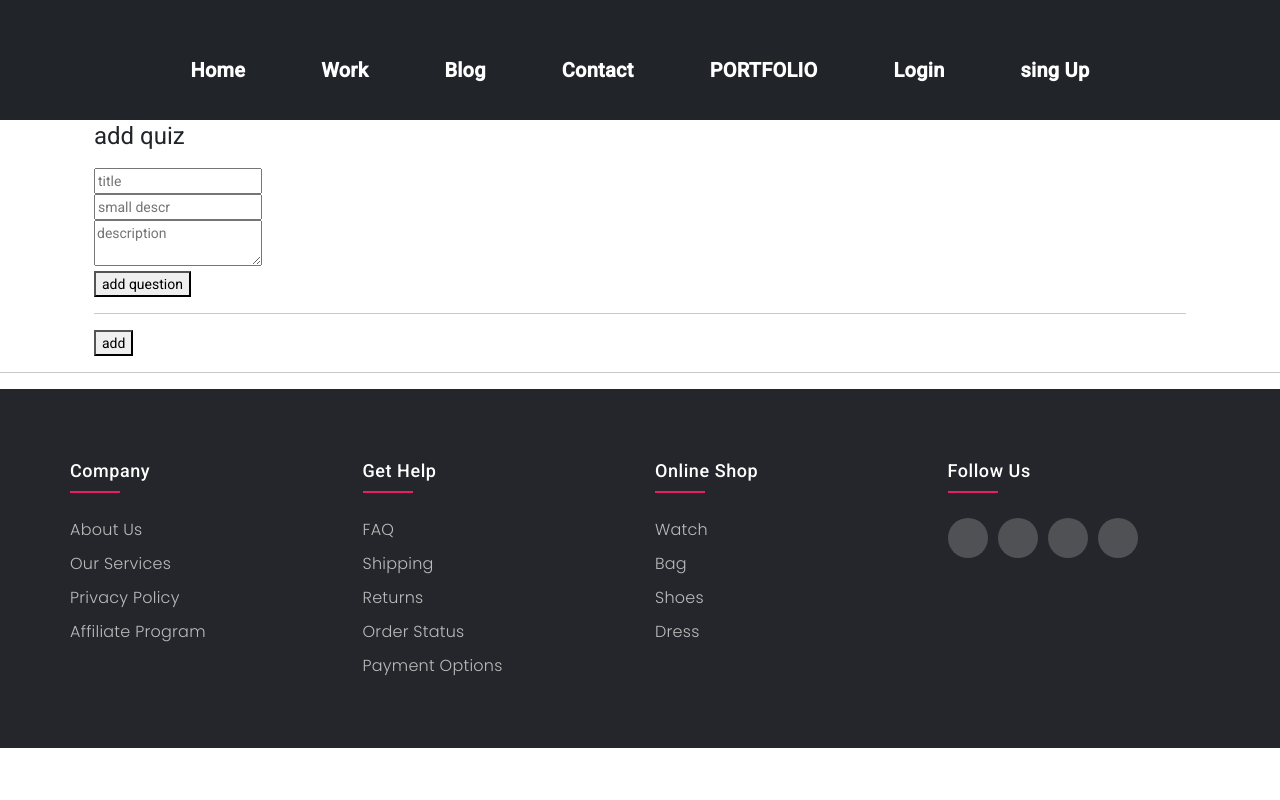
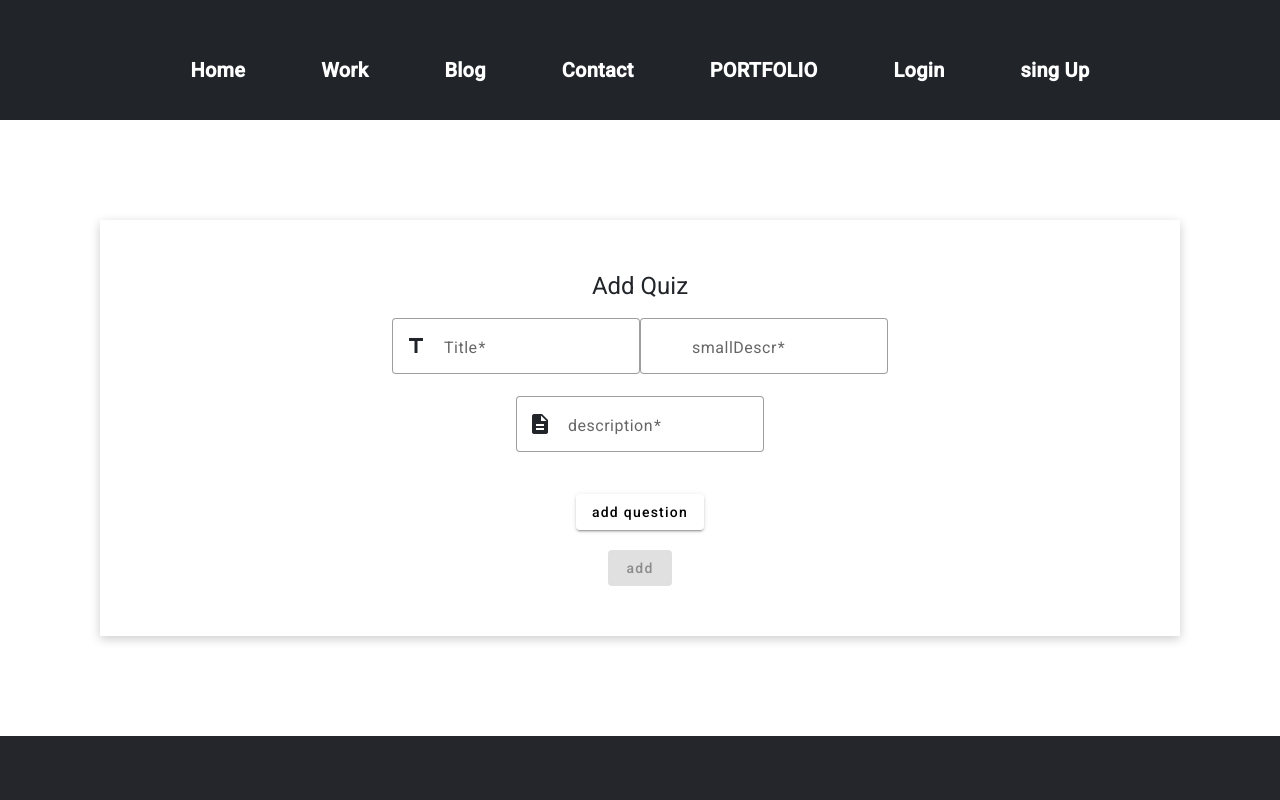
Before and after one commit to avtokenchoshvili/Valdo--Task-whit-node-js-and-mongo-db, an Angular app: page /quiz in a window 1280 px wide. Shown: the top 800 px of the page. Built offline with nearby package versions, Linux system fonts and the light colour scheme.

Commit message:
quizz-modifed

```diff
--- a/src/app/admin/quiz/quiz.component.css
+++ b/src/app/admin/quiz/quiz.component.css
@@ -0,0 +1,11 @@
+.d-flex{
+  text-align: center;
+  margin: 100px;
+  box-shadow: 0 3px 10px rgb(0 0 0 / 0.2);
+}
+.form-container{
+  margin: 50px;
+}
+.quiz-buttons button{
+  margin: 20px;
+}
--- a/src/app/admin/quiz/quiz.component.html
+++ b/src/app/admin/quiz/quiz.component.html
@@ -1,36 +1,70 @@
-<div class="container">
-  <form [formGroup]="form" class="container">
-    <h1> {{ quizId ? 'edit' : 'add' }} quiz</h1>
+
+
+<div class="d-flex  justify-content-center align-items-center">
+
+  <form [formGroup]="form" class="form-container">
+
+    <h1>Add Quiz</h1>
+
+    <div class="">
+
+
+      <mat-form-field appearance="outline">
+        <mat-label>Title</mat-label>
+        <mat-icon matPrefix>title</mat-icon>
+        <input matInput type="text" formControlName="title" required>
+      </mat-form-field>
+
+      <mat-form-field  appearance="outline">
+        <mat-label>smallDescr</mat-label>
+        <mat-icon matPrefix>smallDescr</mat-icon>
+        <input matInput type="text" formControlName="smallDescr" required>
+      </mat-form-field>
+
+
+    </div>
+
 
     <div>
-      <input formControlName="title" type="text" placeholder="title" />
+
+
+      <mat-form-field  appearance="outline">
+        <mat-label>description</mat-label>
+        <mat-icon matPrefix>description</mat-icon>
+        <input matInput type="text" formControlName="descr" required>
+      </mat-form-field>
+
+
+
+
     </div>
-    <div>
-      <input formControlName="smallDescr" type="text" placeholder="small descr" />
-    </div>
-    <div>
-      <textarea formControlName="descr" type="text" placeholder="description"></textarea>
+<div class="quiz-buttons">
+
+
+  <button mat-raised-button  (click)="addAnswersDialog()">{{ quizId ? 'edit' : 'add' }} question</button>
+
+
+
+
+
+  <div *ngFor="let question of questions; let i = index">
+    <h5>{{question.question}}</h5>
+
+    <div class="options" [class.correct]="answer.isCorrect" *ngFor="let answer of question.answers">
+      {{answer.answer}}
     </div>
 
-    <button (click)="addAnswersDialog()">{{ quizId ? 'edit' : 'add' }} question</button>
-    <hr>
 
-    <div *ngFor="let question of questions; let i = index">
-      <h5>{{question.question}}</h5>
+    <button mat-raised-button color="warn" (click)="edit(question, i)">edit</button>
+  </div>
 
-      <div class="options" [class.correct]="answer.isCorrect" *ngFor="let answer of question.answers">
-        {{answer.answer}}
-      </div>
 
-      <!-- <ol>
-          <ng-container *ngFor="let answer of question.answers">
-            <li *ngIf="answer.answer">{{answer.answer}} x<li>
-          </ng-container>
-      </ol> -->
-      <button (click)="edit(question, i)">edit</button>
-    </div>
-    <!-- add quiz -->
-    <button (click)="addQuiz()">{{ quizId ? 'edit' : 'add' }}</button>
+
+
+</div>
+
+    <button  [disabled]="form.invalid" mat-raised-button color="primary" (click)="addQuiz()">{{ quizId ? 'edit' : 'add' }}</button>
+
   </form>
+
 </div>
-<hr>
--- a/src/app/dialogs/quizz-dialogs/quizz-dialogs.component.css
+++ b/src/app/dialogs/quizz-dialogs/quizz-dialogs.component.css
@@ -0,0 +1,8 @@
+.d-flex{
+  align-items: center;
+  text-align: center;
+}
+.answers{
+  align-items: center;
+  text-align: center;
+}
--- a/src/app/dialogs/quizz-dialogs/quizz-dialogs.component.html
+++ b/src/app/dialogs/quizz-dialogs/quizz-dialogs.component.html
@@ -1,26 +1,74 @@
-<h1 mat-dialog-title>{{ data && data['edit'] ? 'edit' : 'add' }} answers</h1>
-<form [formGroup]="form">
-  <div>
-    <textarea
-      formControlName="question"
-      id=""
-      placeholder="answer"
-      name=""
-      cols="30"
-      rows="5"
-    ></textarea>
-  </div>
-  <div formArrayName="answers">
-    <div *ngFor="let answer of answers.controls; let i = index">
-      <div class="d-flex" [formGroupName]="i">
-        {{answers.controls[i].value['isCorrect']|json}}
-        <input type="radio" [checked]="answers.controls[i].value['isCorrect']" (change)="isCorrect(i)">
-        <input formControlName="answer" type="text">
-        <button (click)="delete(i)">delete</button>
+<!--<h1 mat-dialog-title>{{ data && data['edit'] ? 'edit' : 'add' }} answers</h1>-->
+<!--<form [formGroup]="form">-->
+<!--  <div>-->
+<!--    <textarea-->
+<!--      formControlName="question"-->
+<!--      id=""-->
+<!--      placeholder="answer"-->
+<!--      name=""-->
+<!--      cols="30"-->
+<!--      rows="5"-->
+<!--    ></textarea>-->
+<!--  </div>-->
+<!--  <div formArrayName="answers">-->
+<!--    <div *ngFor="let answer of answers.controls; let i = index">-->
+<!--      <div class="d-flex" [formGroupName]="i">-->
+<!--        {{answers.controls[i].value['isCorrect']|json}}-->
+<!--        <input type="radio" [checked]="answers.controls[i].value['isCorrect']" (change)="isCorrect(i)">-->
+<!--        <input formControlName="answer" type="text">-->
+<!--        <button (click)="delete(i)">delete</button>-->
+<!--      </div>-->
+<!--    </div>-->
+<!--  </div>-->
+<!--  <button (click)="addAnswer()">add answer</button>-->
+<!--</form>-->
+<!--<hr>-->
+<!--<button (click)="add()">{{ data && data['edit'] ? 'edit' : 'add' }}</button>-->
+
+
+
+
+<div class="d-flex  justify-content-center align-items-center">
+
+  <form [formGroup]="form" class="form-container" >
+    <h1 mat-dialog-title>{{ data && data['edit'] ? 'edit' : 'add' }} answers</h1>
+  <mat-form-field appearance="outline" >
+    <mat-label>Question</mat-label>
+    <mat-icon matPrefix>question</mat-icon>
+    <input matInput type="text" formControlName="question" required>
+  </mat-form-field>
+
+    <div class="answers" formArrayName="answers">
+
+      <div  *ngFor="let answer of answers.controls; let i = index">
+
+        <div class="d-flex " [formGroupName]="i">
+
+
+          <mat-form-field  appearance="outline" >
+            <mat-label>Answer</mat-label>
+
+            <mat-radio-button matPrefix class="example-radio-button" [checked]="answers.controls[i].value['isCorrect']" (change)="isCorrect(i)">
+            </mat-radio-button>
+            <input matInput formControlName="answer" type="text">
+          </mat-form-field>
+
+          <button mat-raised-button color="warn" (click)="delete(i)">delete</button>
+
+        </div>
+
+
+
       </div>
+
+
+
     </div>
-  </div>
-  <button (click)="addAnswer()">add answer</button>
-</form>
-<hr>
-<button (click)="add()">{{ data && data['edit'] ? 'edit' : 'add' }}</button>
+    <button  mat-raised-button color="primary" (click)="addAnswer()">add answer</button>
+    <hr>
+    <hr>
+    <button [disabled]="form.invalid"  mat-raised-button [ngStyle]="{'color':'green'}" (click)="add()">{{ data && data['edit'] ? 'edit' : 'add' }}</button>
+  </form>
+
+
+</div>
--- a/src/app/modules/material/material.module.ts
+++ b/src/app/modules/material/material.module.ts
@@ -8,6 +8,7 @@ import {MatButtonModule} from '@angular/material/button';
 import {MatIconModule} from '@angular/material/icon';
 import {MatDialogModule} from '@angular/material/dialog';
 import {MatCheckboxModule} from '@angular/material/checkbox';
+import {MatRadioModule} from '@angular/material/radio';
 @NgModule({
   declarations: [],
   imports: [
@@ -20,6 +21,7 @@ import {MatCheckboxModule} from '@angular/material/checkbox';
     MatIconModule,
     MatDialogModule,
     MatCheckboxModule,
+    MatRadioModule,
   ],
   exports: [
     MatCardModule,
@@ -30,6 +32,7 @@ import {MatCheckboxModule} from '@angular/material/checkbox';
     MatIconModule,
     MatDialogModule,
     MatCheckboxModule,
+    MatRadioModule,
   ]
 
 })
```
